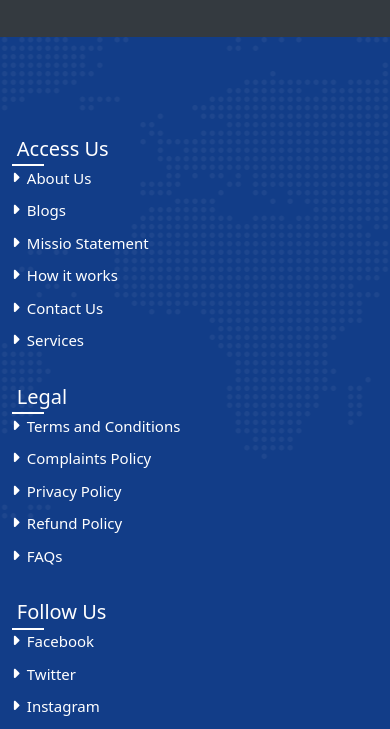
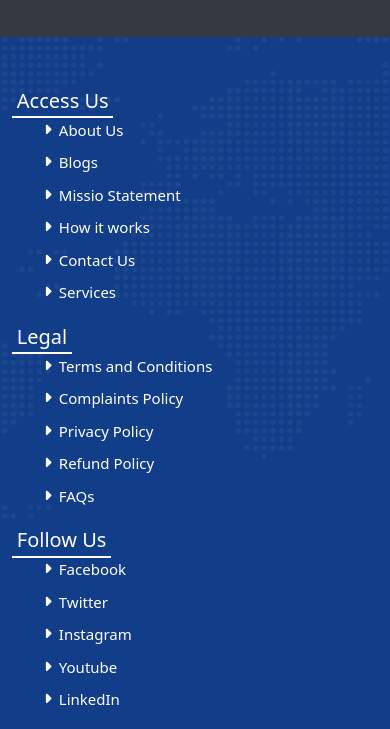
Before and after one commit to mujeeb7020/paysidesign, a plain HTML site: page index copy.html in a window 390 px wide. Shown: the part 6657-7386 px from the top of the page. Drawn offline with nearby package versions, Linux system fonts and the light colour scheme; grey boxes are pictures that could not be loaded; a web font is replaced by a local one.

Commit message:
all done

```diff
--- a/assets/css/style.css
+++ b/assets/css/style.css
@@ -843,8 +843,6 @@ h6 {
 }
 
 .footerMainWrapper .widget ul {
-  margin: 0;
-  padding: 0;
   list-style: none;
 }
 
@@ -1094,6 +1092,10 @@ h6 {
     justify-content: center;
   }
 
+  .footerMainWrapper .footer-top {
+    padding: 3.25rem 0 2.625rem;
+  }
+
   [data-aos] {
     opacity: 1 !important;
     transform: none !important;
@@ -1127,8 +1129,12 @@ h6 {
     margin-bottom: 0.23rem;
   }
 
-  .footerMainWrapper .widget ul {
-    margin-bottom: 1.745rem !important;
+  /* .footerMainWrapper .widget ul {
+    margin: 1rem 0 !important;
+  } */
+
+  .footerMainWrapper .widget h5::before{
+    width: 100%;
   }
 
   .navbar-nav .nav-item .nav-link::after {
```
